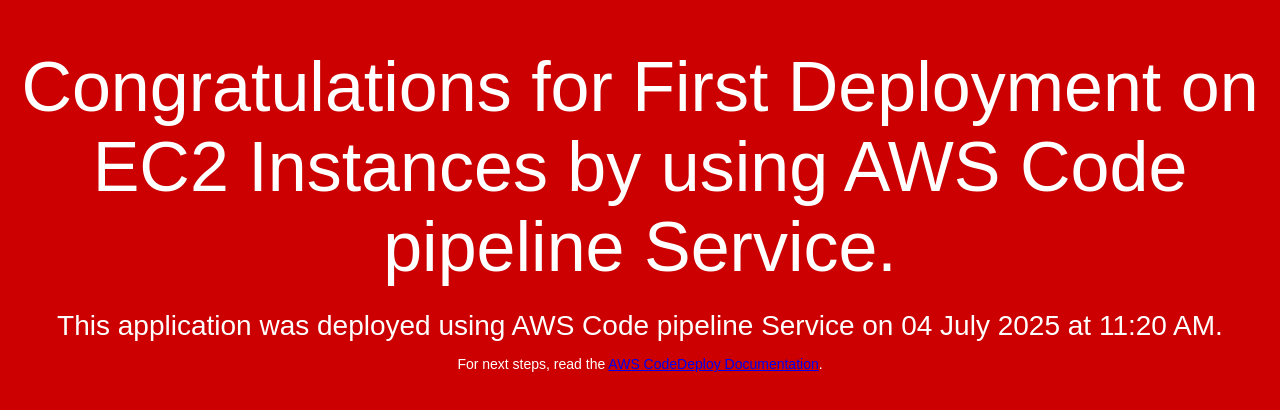
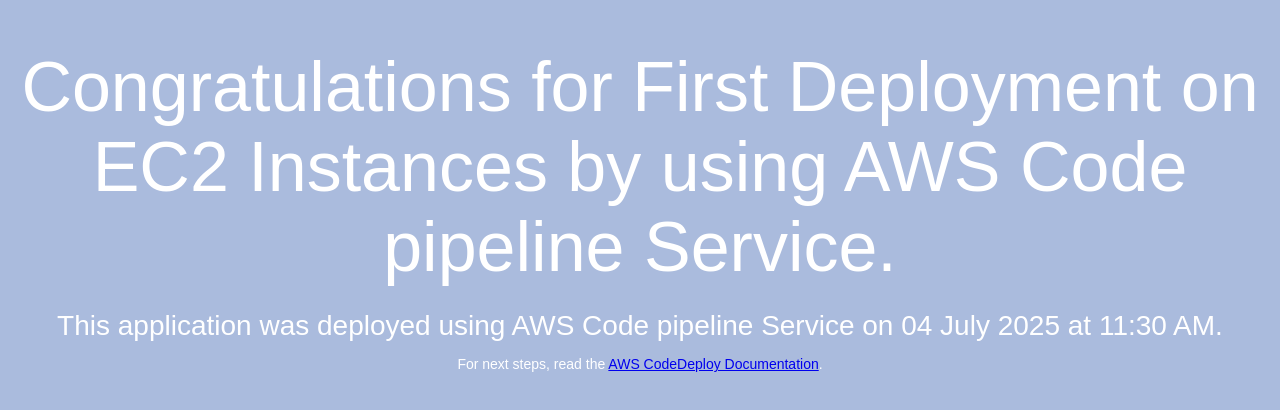
Before and after one commit to avinashbundela1987/hcljuly2025, a plain HTML site: page index.html in a window 1280 px wide. Drawn offline with Linux system fonts and the light colour scheme.

Commit message:
my second commit on 04 july

```diff
--- a/index.html
+++ b/index.html
@@ -6,7 +6,7 @@
   <style>
     body {
       color: #ffffff;
-      background-color: #CC0000;
+      background-color: #AABBDD;
       font-family: Arial, sans-serif;
       font-size: 14px;
     }
@@ -27,7 +27,7 @@
 <body>
   <div align="center">
     <h1>Congratulations for First Deployment on EC2 Instances by using AWS Code pipeline Service.</h1>
-    <h2>This application was deployed using AWS Code pipeline Service on 04 July 2025 at 11:20 AM.</h2>
+    <h2>This application was deployed using AWS Code pipeline Service on 04 July 2025 at 11:30 AM.</h2>
     <p>For next steps, read the <a href="http://aws.amazon.com/documentation/codedeploy">AWS CodeDeploy Documentation</a>.</p>
   </div>
 </body>
```
